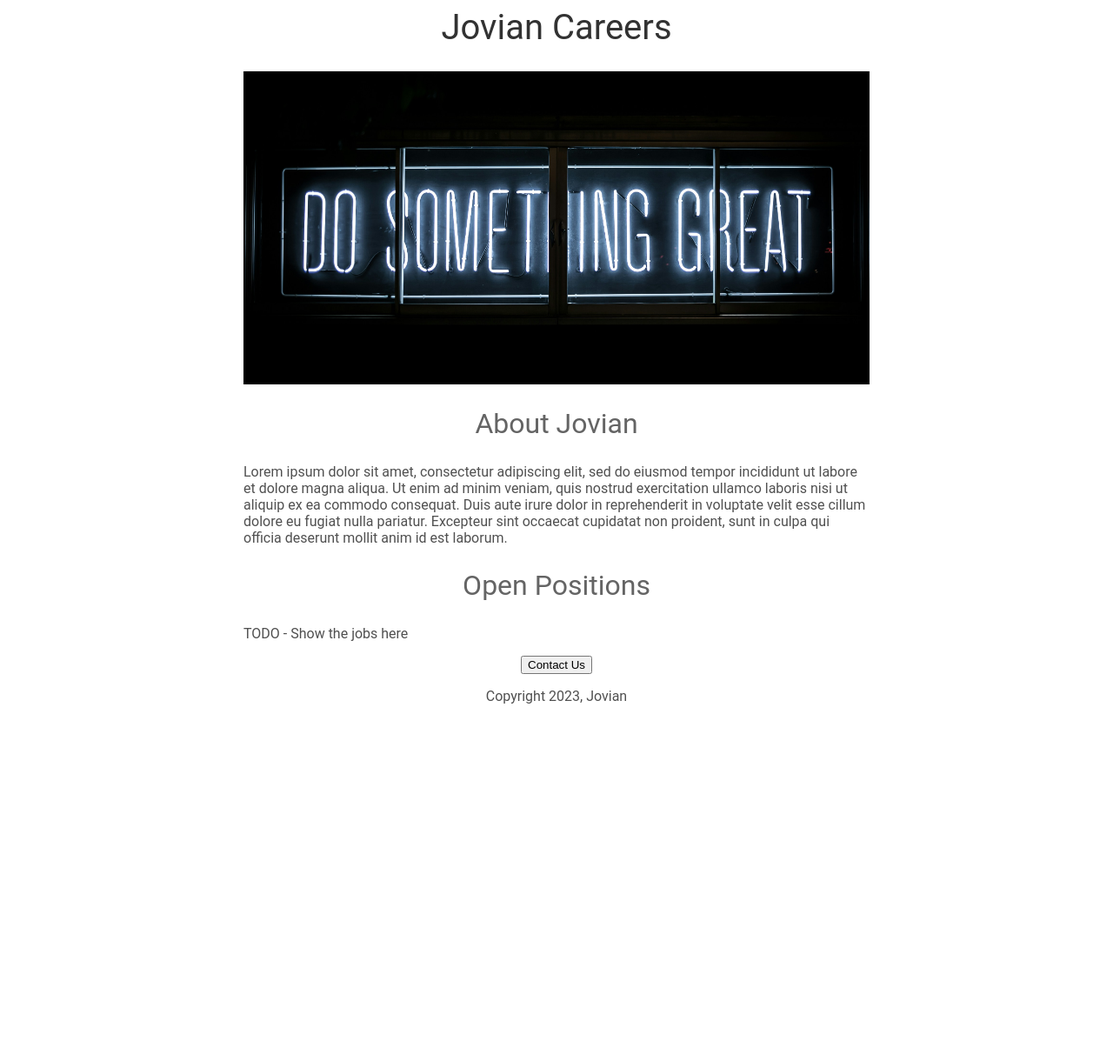
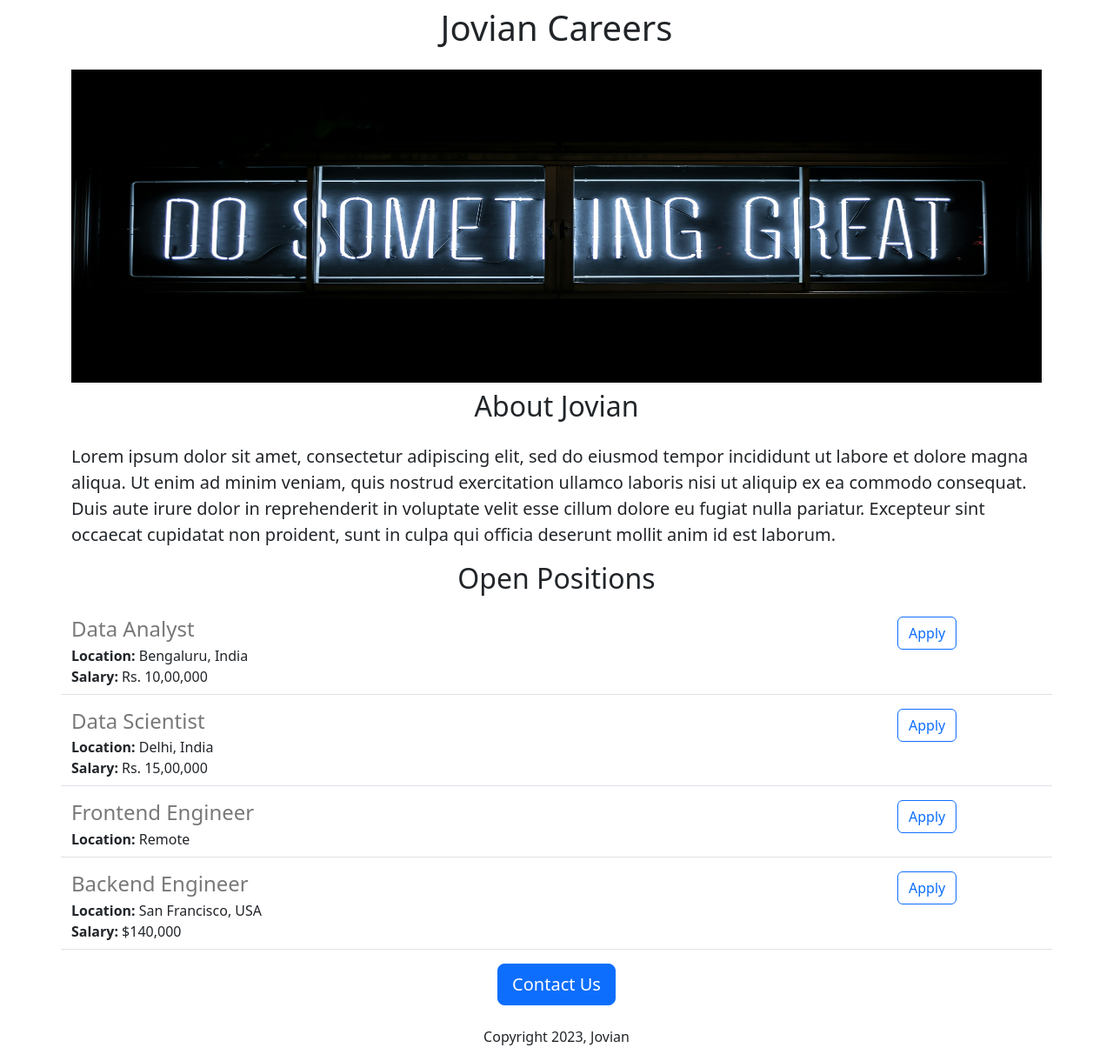
Before and after one commit to joelchoudhury123/jovian-careers-website, a Flask app: page / in a window 1280 px wide. Shown: the whole page at 87% size. Before the commit the page ends 809 px from the top, so only its background shows below. Run offline with Flask 3, Linux system fonts and the light colour scheme.

Commit message:
Added dynamic data and API route

```diff
--- a/app.py
+++ b/app.py
@@ -1,12 +1,43 @@
-from flask import Flask, render_template
+from flask import Flask, render_template, jsonify
 
 app = Flask(__name__)
 
+JOBS = [
+  {
+    'id': 1,
+    'title': 'Data Analyst',
+    'location': 'Bengaluru, India',
+    'salary': 'Rs. 10,00,000'
+  },
+
+  {
+    'id': 2,
+    'title': 'Data Scientist',
+    'location': 'Delhi, India',
+    'salary': 'Rs. 15,00,000'
+  },
+
+  {
+    'id': 3,
+    'title': 'Frontend Engineer',
+    'location': 'Remote',
+  },
+
+  {
+    'id': 4,
+    'title': 'Backend Engineer',
+    'location': 'San Francisco, USA',
+    'salary': '$140,000'
+  }
+]
 
 @app.route("/")
 def hello_jovian():
-  return render_template('home.html')
+  return render_template('home.html', jobs=JOBS, company_name='Jovian')
 
+@app.route("/api/jobs")
+def list_jobs():
+  return jsonify(JOBS)
 
 if __name__ == "__main__":
   app.run(host='0.0.0.0', debug=True)
--- a/templates/home.html
+++ b/templates/home.html
@@ -2,58 +2,34 @@
 <html>
   <head>
     <title>Jovian Careers</title>
+    <meta charset="utf-8">
+    <meta name="viewport" content="width=device-width, initial-scale=1">
+    <link href="https://cdn.jsdelivr.net/npm/bootstrap@5.3.3/dist/css/bootstrap.min.css" rel="stylesheet" integrity="sha384-QWTKZyjpPEjISv5WaRU9OFeRpok6YctnYmDr5pNlyT2bRjXh0JMhjY6hW+ALEwIH" crossorigin="anonymous">
     <style>
-      h1 {
-        font-size: 40px;
-        font-family: Roboto;
-        font-weight: normal;
-        color: rgb(50, 50, 50);
-        text-align: center;
-      }
-      #banner {
+      #banner{
+        height: 360px;
         width: 100%;
-        height: 360px;
-        object-fit: cover;
-      }
-
-      h2 {
-        font-family: Roboto;
-        font-size: 32px;
-        color: rgb(100, 100, 100);
-        text-align: center;
-        font-weight: normal;
-      }
-
-      p {
-        font-family: Roboto;
-        color: rgb(80, 80, 80);
-      }
-
-      .bodytext {
-        font-family: Roboto;
-        color: rgb(80, 80, 80);
-      }
-
-      #container {
-        max-width: 720px;
-        margin: 0 auto;
       }
     </style>
   </head>
   <body>
-    <div id="container">
-      <h1>Jovian Careers</h1>
-      <img id = "banner" src = "/static/banner.jpg">
+    <div class="container">
+      <h1 class="text-center mt-2 mb-4">{{company_name}} Careers</h1>
+      <img class="img-fluid"id = "banner" src = "/static/banner.jpg">
 
-      <h2>About Jovian</h2>
-      <p class="bodytext">
+      <h2 class="text-center mt-2 mb-4">About Jovian</h2>
+      <p class="lead">
         Lorem ipsum dolor sit amet, consectetur adipiscing elit, sed do eiusmod tempor incididunt ut labore et dolore magna aliqua. Ut enim ad minim veniam, quis nostrud exercitation ullamco laboris nisi ut aliquip ex ea commodo consequat. Duis aute irure dolor in reprehenderit in voluptate velit esse cillum dolore eu fugiat nulla pariatur. Excepteur sint occaecat cupidatat non proident, sunt in culpa qui officia deserunt mollit anim id est laborum.
       </p>
-      <h2>Open Positions</h2>
-      <p class="bodytext">TODO - Show the jobs here</p>
-      <div style="text-align:center;">
-        <button>Contact Us</button>
-        <p>Copyright 2023, Jovian</p>
+      <h2 class="text-center mt-2 mb-4">Open Positions</h2>
+      <p>
+        {% for job in jobs %}
+          {% include 'jobitem.html' %}
+        {% endfor %}
+      </p>
+      <div class="text-center">
+        <button class="btn btn-primary btn-lg">Contact Us</button>
+        <p class="mt-4">Copyright 2023, Jovian</p>
       </div>
     </div>
   </body>
--- /dev/null
+++ b/templates/jobitem.html
@@ -0,0 +1,18 @@
+<div class="border-bottom row" style="margin-bottom:16px;  padding-bottom:8px;">
+  <div class="col-10">
+    <h4 style="color:rgb(120,120,120); margin-bottom:4px;">
+      {{job['title']}}
+    </h4>
+    <div>
+        <b>Location:</b> {{job['location']}}
+    </div>
+    {% if 'salary' in job %}
+    <div>
+      <b>Salary:</b> {{job['salary']}}
+    </div>
+    {% endif %}
+  </div>
+  <div class="col-2">
+    <button type="button" class="btn btn-outline-primary">Apply</button>
+  </div>
+</div>
```
